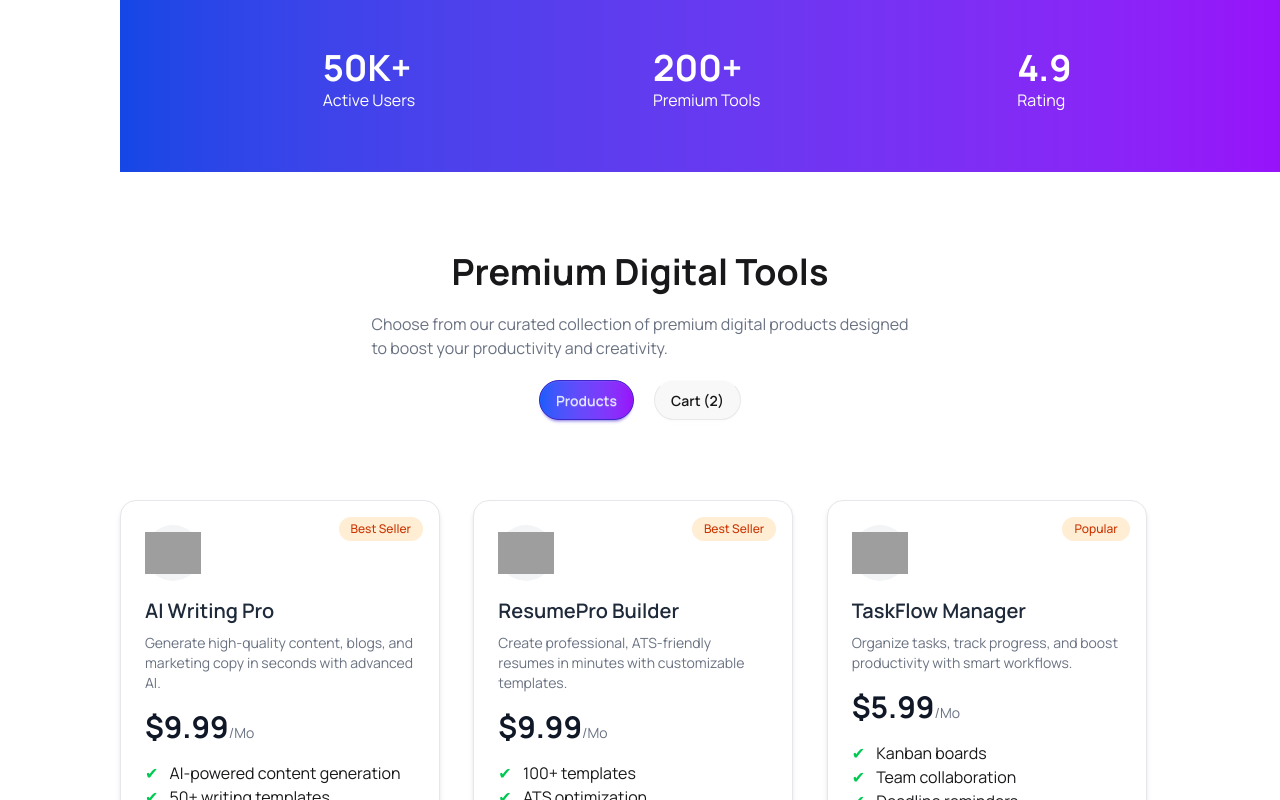
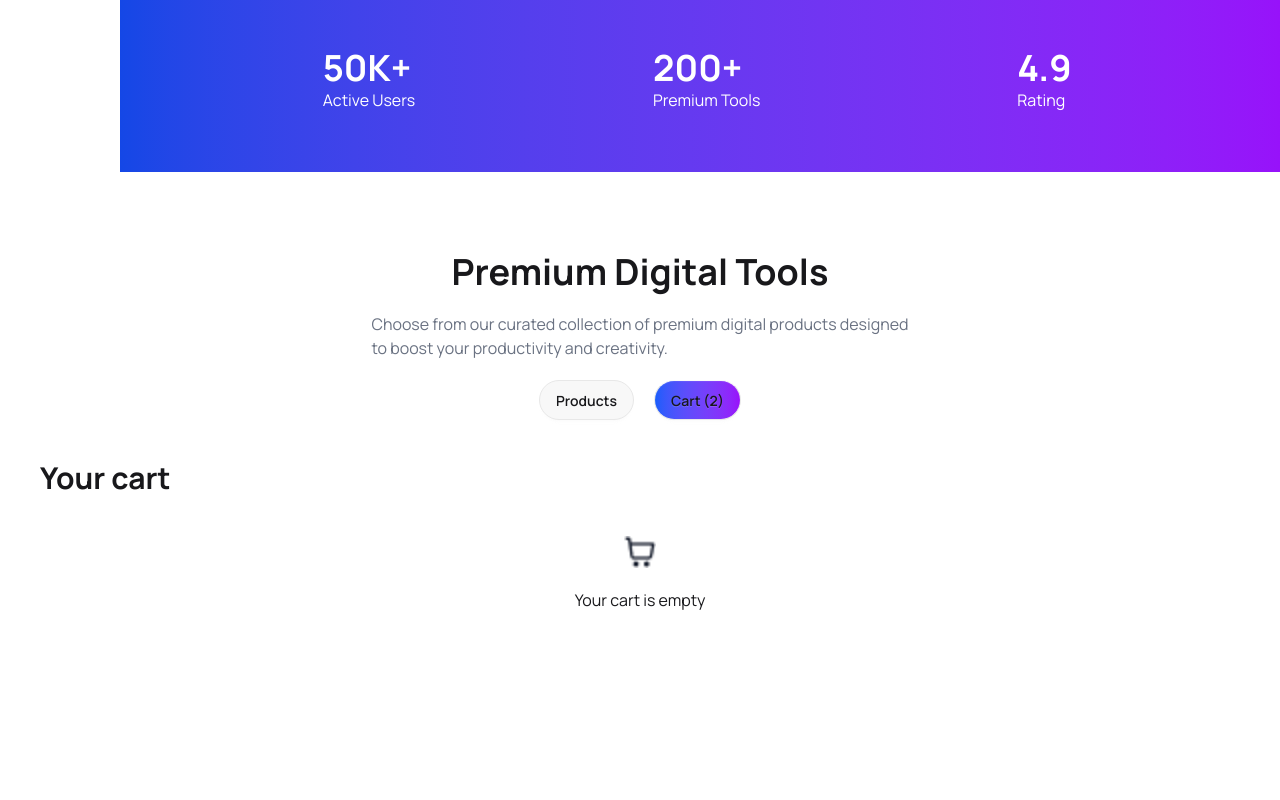
Before and after one commit to sultanafardhowsy/digitools-project, a React (Vite) app: page / in a window 1280 px wide. Both pictures are taken after a click on the button "Cart (2)". Shown: the part 808-1608 px from the top of the page. Built offline with nearby package versions, Linux system fonts and the light colour scheme; grey boxes are pictures that could not be loaded.

Commit message:
few changes done

```diff
--- a/src/App.jsx
+++ b/src/App.jsx
@@ -1,4 +1,5 @@
 import { Suspense } from 'react'
+import { useState } from 'react'
 import './App.css'
 import Banner from './components/banner/banner'
 import Card from './components/card/card'
@@ -7,29 +8,27 @@ import Premium from './components/premium/premium'
 import Rating from './components/rating/rating'
 import StepSection from './components/stepSection/stepSection'
 
-// const fetchData = async() =>{
-//   const res = await fetch('/data.json');
-//   return res.json();
-// }
+const fetchData = async() =>{
+  const res = await fetch('/data.json');
+  return res.json();
+}
 
-const fetchData = fetch('/data.json')
-                         .then(res => res.json())
+// const fetchData = fetch('/data.json')
+//                          .then(res => res.json())
 
 function App() {
-  const DataPromise =fetchData;
-console.log(fetchData);
+  const DataPromise =fetchData();
+
+
 
   return (
     <>
     <Navbar></Navbar>
     <Banner></Banner>
     <Rating></Rating>
-    <Premium></Premium>
-     <Card DataPromise={DataPromise}></Card>
-    {/* <Suspense fallback=
-           { <span className="loading loading-dots loading-md"></span>}>
-     <Card DataPromise={DataPromise}></Card>
-  </Suspense> */}
+    <Premium DataPromise={DataPromise}></Premium>
+     {/* <Card DataPromise={DataPromise}></Card> */}
+
 <StepSection></StepSection>
 
     </>
--- a/src/components/card/card.jsx
+++ b/src/components/card/card.jsx
@@ -1,5 +1,6 @@
 import React, { use } from 'react';
 import CardDetails from './cardDetails';
+
 
 const Card = ({DataPromise}) => {
 
@@ -13,6 +14,7 @@ const Card = ({DataPromise}) => {
                 key={index}
                 data={data}></CardDetails>)
             }
+
          </div>
     )
 }
--- a/src/components/card/cardDetails.jsx
+++ b/src/components/card/cardDetails.jsx
@@ -1,7 +1,8 @@
-import React from 'react';
+import React, { useState } from 'react';
 import Features from './features';
 
 const CardDetails = ({data}) => {
+  const [selectedType, setSelectedType] = useState(false);
     return (
 
 
@@ -45,7 +46,7 @@ const CardDetails = ({data}) => {
             }
 
 
-    <button className="w-full py-3 rounded-full text-white font-medium
+    <button onClick={() =>setSelectedType(true)} className="w-full py-3 rounded-full text-white font-medium
                   bg-linear-to-r from-blue-600 to-purple-600
                    hover:opacity-90 transition mt-4">
       Buy Now
--- /dev/null
+++ b/src/components/cartItem/CartItem.jsx
@@ -0,0 +1,19 @@
+import React from 'react';
+import BannerImage from '../../assets/products/shopping-cart.png'
+
+const CartItem = () => {
+    return (
+        <div className='w-300 h-50 mt-10'>
+
+            <p className='font-bold text-3xl'>Your cart</p>
+
+          <div className='mt-10 flex  justify-center'>
+            <img className='h-8 w-8' src={BannerImage} alt=""></img>
+
+          </div>
+          <p className='text-center pt-5'>Your cart is empty</p>
+        </div>
+    );
+};
+
+export default CartItem;
--- a/src/components/premium/premium.jsx
+++ b/src/components/premium/premium.jsx
@@ -1,15 +1,31 @@
-import React from 'react';
+import React, { Suspense } from 'react';
+import { useState } from 'react';
+import Card from '../card/card';
+import CartItem from '../cartItem/CartItem';
 
-const Premium = () => {
+
+
+
+
+const Premium = ({DataPromise}) => {
+  const [selectedType, setSelectedType] = useState("products");
+
     return (
-        <div className='justify-items-center py-20 mx-10'>
+        <div className='justify-items-center py-20 mx-10 mb-10'>
           <h1 className='text-4xl font-bold pb-5'>Premium Digital Tools</h1>
           <p className='text-gray-500 pb-5'>Choose from our curated collection of premium digital products designed<br/>
           to boost your productivity and creativity.</p>
-          <div>
-            <button className="btn btn-primary rounded-4xl bg-linear-to-r from-blue-600 to-purple-600 mr-5">Products</button>
-            <button className='btn border-t-neutral-50 rounded-4xl'>Cart (2)</button>
+          <div className='mb-10'>
+            <button onClick={() =>setSelectedType("products")} className={`btn ${selectedType === "products" ? "bg-linear-to-r from-blue-600 to-purple-600" :""} rounded-4xl mr-5`}>Products</button>
+            <button onClick={() =>setSelectedType("cart")} className={`btn ${selectedType === "cart" ? "bg-linear-to-r from-blue-600 to-purple-600" :""} border-t-neutral-50 rounded-4xl`}>Cart (2)</button>
           </div>
+          {
+            selectedType === "products" ?
+           <Suspense fallback=
+           { <span className="loading loading-dots loading-md"></span>}>
+     <Card DataPromise={DataPromise}></Card>
+  </Suspense>: <CartItem></CartItem>
+             }
         </div>
     );
 };
```
